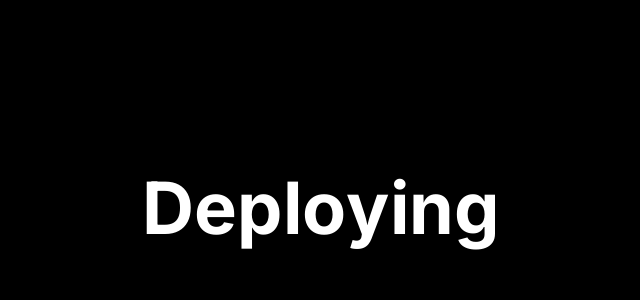
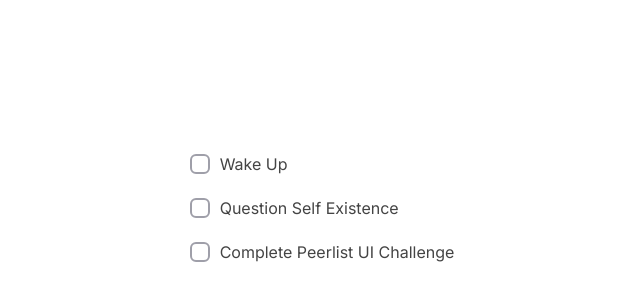
Before and after one commit to ghostMelo13/framer-components, a Next.js app: page /tr/playground in a window 1280 px wide. Shown: the part 192-492 px from the top of the page, without its empty margins (319-959 px from the left). Built offline with nearby package versions, Linux system fonts and the light colour scheme.

Commit message:
animated-tooltip

```diff
--- a/src/app/tr/playground/page.tsx
+++ b/src/app/tr/playground/page.tsx
@@ -1,74 +1,164 @@
 "use client"
+import { motion, useAnimation } from "framer-motion";
+import { useEffect, useState } from "react";
 
-import { motion } from "framer-motion"
-/**
- *
- * Not the actual result I wanted, the characters should rotate in the same place, like tow faces of cube
- */
+export default function AnimatedCheckbox() {
 
-export default function StaggerText() {
-  const text = "Deploying"
-  const duration = 1.5
-  const staggerDelay = 0.1
+  const checkBoxTexts = ["Wake Up", "Question Self Existence", "Complete Peerlist UI Challenge"]
 
   return (
-    <div className="w-full min-h-screen flex justify-center items-center bg-black perspective-[1000px]">
-      <div className="relative">
-        {/* First set of characters (rotating up and blurring) */}
-        <div className="flex">
-          {text.split("").map((char, i) => (
-            <motion.span
-              key={`up-${i}`}
-              className="text-7xl font-bold text-white inline-block"
-              initial={{ opacity: 1, rotateX: 0, filter: "blur(0px)" }}
-              animate={{
-                opacity: 0,
-                rotateX: -90,
-                filter: "blur(8px)",
-              }}
-              transition={{
-                duration: duration,
-                delay: i * staggerDelay,
-                ease: "easeInOut",
-              }}
-              style={{
-                transformStyle: "preserve-3d",
-                transformOrigin: "bottom",
-              }}
-            >
-              {char === " " ? "\u00A0" : char}
-            </motion.span>
-          ))}
-        </div>
-
-        {/* Second set of characters (rotating up from bottom) */}
-        <div className="absolute inset-0 flex">
-          {text.split("").map((char, i) => (
-            <motion.span
-              key={`down-${i}`}
-              className="text-7xl font-bold text-white inline-block"
-              initial={{ opacity: 0, rotateX: 90, y: "100%" }}
-              animate={{
-                opacity: 1,
-                rotateX: 0,
-                y: 0,
-                filter: "blur(0px)",
-              }}
-              transition={{
-                duration: duration,
-                delay: i * staggerDelay,
-                ease: "easeInOut",
-              }}
-              style={{
-                transformStyle: "preserve-3d",
-                transformOrigin: "bottom",
-              }}
-            >
-              {char === " " ? "\u00A0" : char}
-            </motion.span>
-          ))}
-        </div>
+    <div className="w-full min-h-screen flex justify-center items-center ">
+      <div className="flex flex-col gap-1">
+        {checkBoxTexts.map((text, idx) => (
+          <AnimatedCheckboxComponent
+            key={idx}
+            displayText={text}
+          />
+        ))}
       </div>
     </div>
+  );
+}
+
+function AnimatedCheckboxComponent({ displayText}: any) {
+
+  const [checked, setChecked] = useState(false);
+  const borderControls = useAnimation();
+  const boxControls = useAnimation();
+  const tickControls = useAnimation();
+  const lineControls = useAnimation();
+
+  useEffect(() => {
+    // console.log('checked-->', checked)
+    ToggleCheck();
+  }, [checked])
+
+
+  const handleToggle = async () => {
+    setChecked((prev) => !prev);
+  };
+
+  async function ToggleCheck() {
+    if(checked){
+      // Start seq.
+      await borderControls.start({
+        pathLength: !checked ? 1 : 0,
+        transition: { duration: 0.2, ease: "easeInOut" },
+      });
+      await boxControls.start({
+        scale: !checked ? 0 : 1,
+        transition: { duration: 0.2, ease: "easeOut" },
+      });
+      tickControls.start({
+        pathLength: !checked ? 0 : 1,
+        opacity: 1,
+        transition: { duration: 0.2, ease: "easeInOut" },
+      });
+      lineControls.start({
+        width: '100%',
+        transition: { duration: 0.3, ease: "easeInOut" },
+      })
+    }else{
+      lineControls.start({
+        width: 0,
+        transition: { duration: 0.3, ease: "easeInOut" },
+      })
+      await tickControls.start({
+        pathLength: 0,
+        opacity: 0,
+        transition: { duration: 0.2, ease: "easeInOut" },
+      });
+      await boxControls.start({
+        scale: 0,
+        transition: { duration: 0.1, ease: "easeOut" },
+      });
+
+      await borderControls.start({
+        pathLength: 1,
+        transition: { duration: 0.4, ease: "easeInOut" },
+      });
+    }
+  }
+
+  return (
+    <div
+      className="hover:bg-zinc-100 cursor-pointer flex items-center px-[10px] py-2 rounded-lg w-fit"
+      onClick={handleToggle}
+    >
+      <div style={{ position: "relative", width: 24, height: 24 }}>
+        {/* Border animation */}
+        <svg
+          width="24"
+          height="24"
+          viewBox="0 0 24 24"
+          fill="none"
+          style={{ position: "absolute", top: 0, left: 0 }}
+        >
+          <motion.rect
+            x="3"
+            y="3"
+            width="18"
+            height="18"
+            rx="5"
+            ry="5"
+            stroke="#9f9fa9"
+            strokeWidth="2"
+            initial={{ pathLength: 1 }}
+            animate={borderControls}
+          />
+        </svg>
+
+        {/* Blue box scaling in */}
+        <motion.div
+          initial={{ scale: 0 }}
+          animate={boxControls}
+          className="absolute top-[2px] left-[2px] w-[20px] h-[20px] bg-[#267BFF] rounded-[5px] flex justify-center items-center"
+        >
+          {/* Checkmark tick path */}
+          <svg
+            width="12"
+            height="10"
+            viewBox="0 0 12 10"
+            fill="none"
+            xmlns="http://www.w3.org/2000/svg"
+          >
+            <motion.path
+              d="M1 5L4.5 8.5L11 2"
+              stroke="white"
+              strokeWidth="2"
+              strokeLinecap="round"
+              strokeLinejoin="round"
+              initial={{ pathLength: 0, opacity: 0 }}
+              animate={tickControls}
+            />
+          </svg>
+        </motion.div>
+      </div>
+
+      <motion.span
+        className="ml-2 relative"
+        style={{
+          color: checked ? "#999" : "#444",
+          // textDecoration: checked ? "line-through" : "none",
+          // transition: "all 0.3s ease",
+        }}
+        initial={{x: 0}}
+        animate={{
+          x: checked? [0, -2, 0] : [0, -4, 0]
+        }}
+        transition={{
+          duration: 0.4, ease: 'easeOut'
+        }}
+      >
+        {displayText}
+        <motion.span
+          className="absolute left-0 top-1/2 h-[2px] bg-[#999] pointer-events-none"
+          initial={{ width: 0 }}
+          animate={lineControls}
+          style={{ transform: "translateY(-50%)" }}
+        />
+      </motion.span>
+    </div>
   )
+
 }
```
Also changed, not shown: src/app/tr/playground/backup.txt (added).
